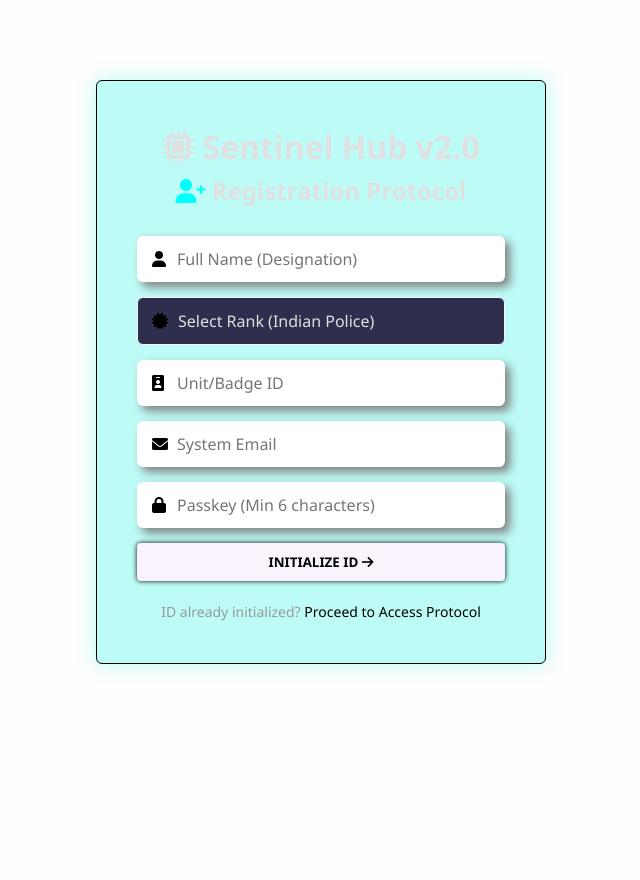
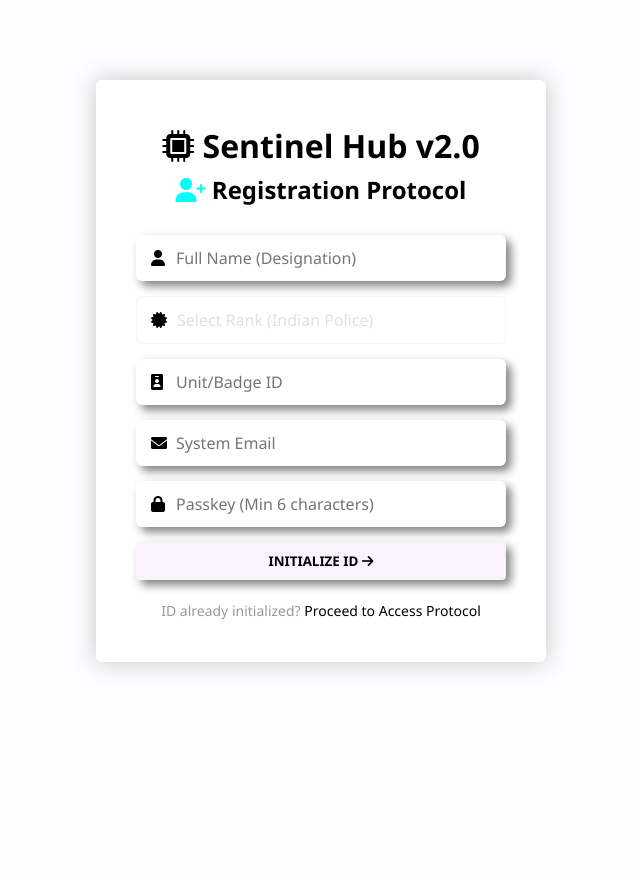
Before and after one commit to srijanraj35/DNA, a Flask app: page /register in a window 1280 px wide. Shown: the whole page, without its empty margins (319-959 px from the left). Run offline with Flask 3, Linux system fonts and the light colour scheme; some libraries are stand-ins or nearby versions.

Commit message:
Changed the whole color theme of the project

```diff
--- a/wellness-hub/static/style.css
+++ b/wellness-hub/static/style.css
@@ -64,19 +64,19 @@ body.page-login {
 }
 
 .auth-container {
+    background-color: #ffffff;
     max-width: 450px;
     margin: 10vh auto;
     padding: 40px;
-    background-color: var(--card-bg);
     border-radius: var(--border-radius);
-    border: 1px solid var(--primary-color);
-    box-shadow: 0 0 20px rgba(0, 255, 196, 0.3);
+    border: 0px solid var(--primary-color);
+    box-shadow: 0 0 25px rgba(67, 75, 73, 0.312);
     text-align: center;
 }
 
 .auth-container h2 {
     margin-bottom: 25px;
-    color: var(--text-color);
+    color: black;
 }
 
 .auth-form {
@@ -139,12 +139,11 @@ body.page-login {
 .primary-btn {
     background-color: var(--mid-bg) ;
     color: black;
-    box-shadow: 0 0 5px var(--primary-color);
-}
+    box-shadow: 5px 5px 10px grey;}
 
 .primary-btn:hover {
     background-color: #e5c6ff ;
-    box-shadow: 0 0 15px var(--primary-color);
+    box-shadow: 5px 5px 10px var(--primary-color);
     transform: translateY(-2px);
 }
 
@@ -565,7 +564,7 @@ body.page-login {
     border: 1px solid var(--mid-bg);
     border-radius: var(--border-radius);
     font-size: 16px;
-    background-color: #2e2e4e;
+    background-color: #ffffff;
     color: var(--text-color);
     appearance: none;
     -webkit-appearance: none;
@@ -806,3 +805,7 @@ body.page-journal .quick-access-card {
 .hidden {
     display: none !important;
 }
+
+.glitch-text {
+    color : black;
+}
```
